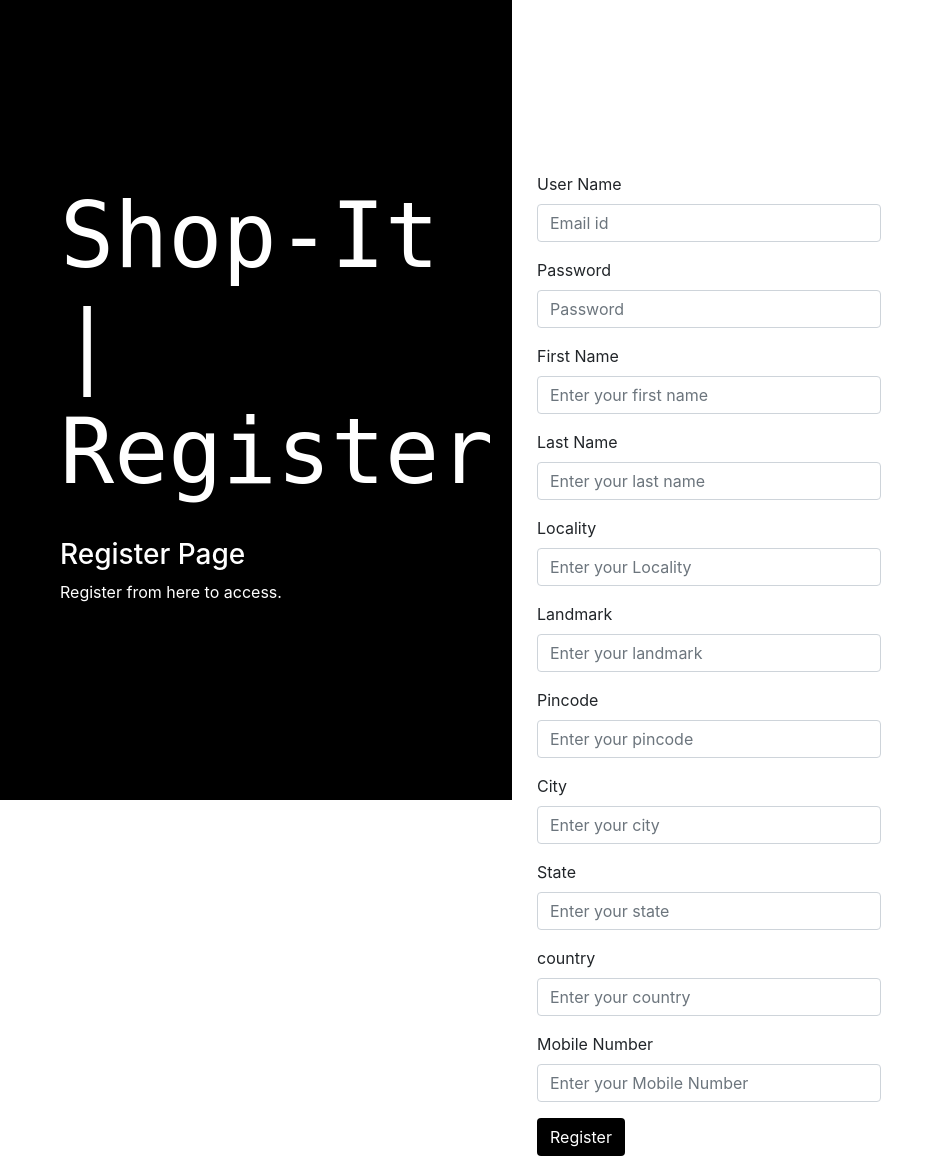
After one commit to karthik235689/E-commerce---Flask-app, a Flask app: template templates/register.html in a window 1280 px wide. The commit adds this page. Shown: the whole page, without its empty margins (0-944 px from the left). Run offline with Flask 2, Linux system fonts and the light colour scheme; the template is opened without the code that fills it, so the values that code supplies are empty; some libraries are stand-ins or nearby versions.

Commit message:
Database craeted and login register functionality has been completed

```diff
--- a/main.py
+++ b/main.py
@@ -1,5 +1,5 @@
 from flask import *
-import os
+import os ,hashlib ,os ,sqlite3
 app = Flask(__name__)
 # Session which allows you to store information specific to a user from one request to the next. This is implemented on top of cookies for you and signs the cookies cryptographically. What this means is that the user could look at the contents of your cookie but not modify it, unless they know the secret key used for signing.
 app.secret_key = os.urandom(16)
@@ -9,7 +9,7 @@ app.config['UPLOAD_FOLDER'] = UPLOAD_FOLDER
 
 @app.route("/")
 def root():
-    return "SHOP-IT"
+    return render_template('home.html')
 
 @app.route("/add")
 def admin():
@@ -49,11 +49,23 @@ def updateProfile():
 
 @app.route("/loginForm")
 def loginForm():
-    pass
+    if 'email' in session:
+        return redirect(url_for('root'))
+    else:
+        return render_template('login.html',error='')
 
 @app.route("/login",methods=["POST","GET"])
 def login():
-    pass
+    if request.method == 'POST':
+        email = request.form['email']
+        password = request.form['password']
+        if is_valid(email, password):
+            session['email'] = email
+            return redirect(url_for('root'))
+        else:
+            error = 'Invalid UserId / Password'
+            return render_template('login.html', error=error)
+
 
 @app.route("/productDescription")
 def productDescription():
@@ -76,15 +88,48 @@ def logout():
     pass
 
 def is_valid(email, password):
-    pass
+    con = sqlite3.connect('database.db')
+    cur = con.cursor()
+    cur.execute('SELECT email, password FROM users')
+    data = cur.fetchall()
+    for row in data:
+        if row[0] == email and row[1] == password:
+            return True
+    return False
 
 @app.route("/register", methods = ['GET', 'POST'])
 def register():
-    pass
+    if request.method == 'POST':
+        password = request.form['password']
+        first_name = request.form['fname']
+        last_name = request.form['lname']
+        email = request.form['email']
+        locality = request.form['address1']
+        landmark = request.form['address2']
+        pincode = request.form['pincode']
+        city = request.form['city']
+        state =request.form['state']
+        country = request.form['country']
+        phone = request.form['number']
+
+        with sqlite3.connect('database.db') as con:
+            try:
+                cur = con.cursor()
+                cur.execute('INSERT INTO users (password, email, firstName, lastName, address1, address2, zipcode, city, state, country, phone) VALUES (?, ?, ?, ?, ?, ?, ?, ?, ?, ?, ?)', (password, email, first_name, last_name, locality, landmark, pincode, city, state, country, phone))
+
+                con.commit()
+
+                msg = "Registered Successfully"
+            except:
+                con.rollback()
+                msg = "Error occured"
+        con.close()
+        return render_template("login.html", error=msg)
+
 
 @app.route("/registerationForm")
 def registerationForm():
-    pass
+    return render_template("register.html")
 
 def allowed_file(filename):
     pass
--- /dev/null
+++ b/static/css/loginpage.css
@@ -0,0 +1,73 @@
+body {
+    font-family: "Lato", sans-serif;
+}
+
+.main-head {
+    height: 150px;
+    background: #FFF;
+}
+
+.sidenav {
+    height: 100%;
+    background-color: #000;
+    overflow-x: hidden;
+    padding-top: 20px;
+}
+
+.main {
+    padding: 0px 10px;
+}
+
+@media screen and (max-height: 450px) {
+    .sidenav {
+        padding-top: 15px;
+    }
+}
+
+@media screen and (max-width: 450px) {
+    .login-form {
+        margin-top: 10%;
+    }
+    .register-form {
+        margin-top: 10%;
+    }
+}
+
+@media screen and (min-width: 768px) {
+    .main {
+        margin-left: 40%;
+    }
+    .sidenav {
+        width: 40%;
+        position: fixed;
+        z-index: 1;
+        top: 0;
+        left: 0;
+    }
+    .login-form {
+        margin-top: 50%;
+    }
+    .register-form {
+        margin-top: 20%;
+    }
+}
+
+.login-main-text {
+    margin-top: 20%;
+    padding: 60px;
+    color: #fff;
+}
+
+.title {
+    font-size: 90px;
+    font-family: monospace;
+}
+
+.login-main-text h2 {
+    font-weight: 300;
+}
+
+.btn-black {
+    background-color: #000 !important;
+    color: #fff;
+}
--- /dev/null
+++ b/templates/register.html
@@ -0,0 +1,80 @@
+<!DOCTYPE html>
+<html lang="en">
+
+<head>
+    <meta charset="UTF-8">
+    <meta http-equiv="X-UA-Compatible" content="IE=edge">
+    <meta name="viewport" content="width=device-width, initial-scale=1.0">
+    <title>Shop-It</title>
+    <link href="../static/css/loginpage.css" rel="stylesheet">
+    <link rel="stylesheet" href="https://maxcdn.bootstrapcdn.com/bootstrap/4.0.0/css/bootstrap.min.css" integrity="sha384-Gn5384xqQ1aoWXA+058RXPxPg6fy4IWvTNh0E263XmFcJlSAwiGgFAW/dAiS6JXm" crossorigin="anonymous">
+</head>
+
+<body>
+    <div class=" sidenav ">
+        <div class="login-main-text ">
+            <h2 class="title"><b>Shop-It | Register</b></h2>
+            <br>
+            <h3>Register Page</h3>
+            <p>Register from here to access.</p>
+        </div>
+    </div>
+    <div class="main ">
+        <div class="col-md-6 col-sm-12 ">
+            <div class="login-form ">
+                <form action="/register" method="POST">
+                    <div class="form-group ">
+                        <label>User Name</label>
+                        <input type="text " class="form-control " placeholder="Email id " name="email">
+                    </div>
+                    <div class="form-group ">
+                        <label>Password</label>
+                        <input type="password " class="form-control " placeholder="Password " name="password">
+                    </div>
+                    <div class="form-group ">
+                        <label>First Name</label>
+                        <input type="text " class="form-control " placeholder="Enter your first name" name="fname">
+                    </div>
+                    <div class="form-group ">
+                        <label>Last Name</label>
+                        <input type="text " class="form-control " placeholder="Enter your last name " name="lname">
+                    </div>
+                    <div class="form-group ">
+                        <label>Locality</label>
+                        <input type="text " class="form-control " placeholder="Enter your Locality" name="address1">
+                    </div>
+                    <div class="form-group ">
+                        <label>Landmark</label>
+                        <input type="text " class="form-control " placeholder="Enter your landmark " name="address2">
+                    </div>
+                    <div class="form-group ">
+                        <label>Pincode</label>
+                        <input type="text " class="form-control " placeholder="Enter your pincode " name="pincode">
+                    </div>
+                    <div class="form-group ">
+                        <label>City</label>
+                        <input type="text " class="form-control " placeholder="Enter your city " name="city">
+                    </div>
+                    <div class="form-group ">
+                        <label>State</label>
+                        <input type="text " class="form-control " placeholder="Enter your state " name="state">
+                    </div>
+                    <div class="form-group ">
+                        <label>country</label>
+                        <input type="text " class="form-control " placeholder="Enter your country " name="country">
+                    </div>
+                    <div class="form-group ">
+                        <label>Mobile Number</label>
+                        <input type="text " class="form-control " placeholder="Enter your Mobile Number " name="number">
+                    </div>
+                    <button type="submit " name="register-submit " class=" btn btn-black ">Register</button>
+                </form>
+            </div>
+        </div>
+    </div>
+    <script src="https://code.jquery.com/jquery-3.2.1.slim.min.js" integrity="sha384-KJ3o2DKtIkvYIK3UENzmM7KCkRr/rE9/Qpg6aAZGJwFDMVNA/GpGFF93hXpG5KkN" crossorigin="anonymous"></script>
+    <script src="https://cdnjs.cloudflare.com/ajax/libs/popper.js/1.12.9/umd/popper.min.js" integrity="sha384-ApNbgh9B+Y1QKtv3Rn7W3mgPxhU9K/ScQsAP7hUibX39j7fakFPskvXusvfa0b4Q" crossorigin="anonymous"></script>
+    <script src="https://maxcdn.bootstrapcdn.com/bootstrap/4.0.0/js/bootstrap.min.js" integrity="sha384-JZR6Spejh4U02d8jOt6vLEHfe/JQGiRRSQQxSfFWpi1MquVdAyjUar5+76PVCmYl" crossorigin="anonymous"></script>
+</body>
+
+</html>
```
Also changed, not shown: database.py (added, +45 -0 lines), temp_database.py (added, +8 -0 lines), templates/home.html (added, +50 -0 lines), templates/login.html (+19 -15 lines), database.db (added).
